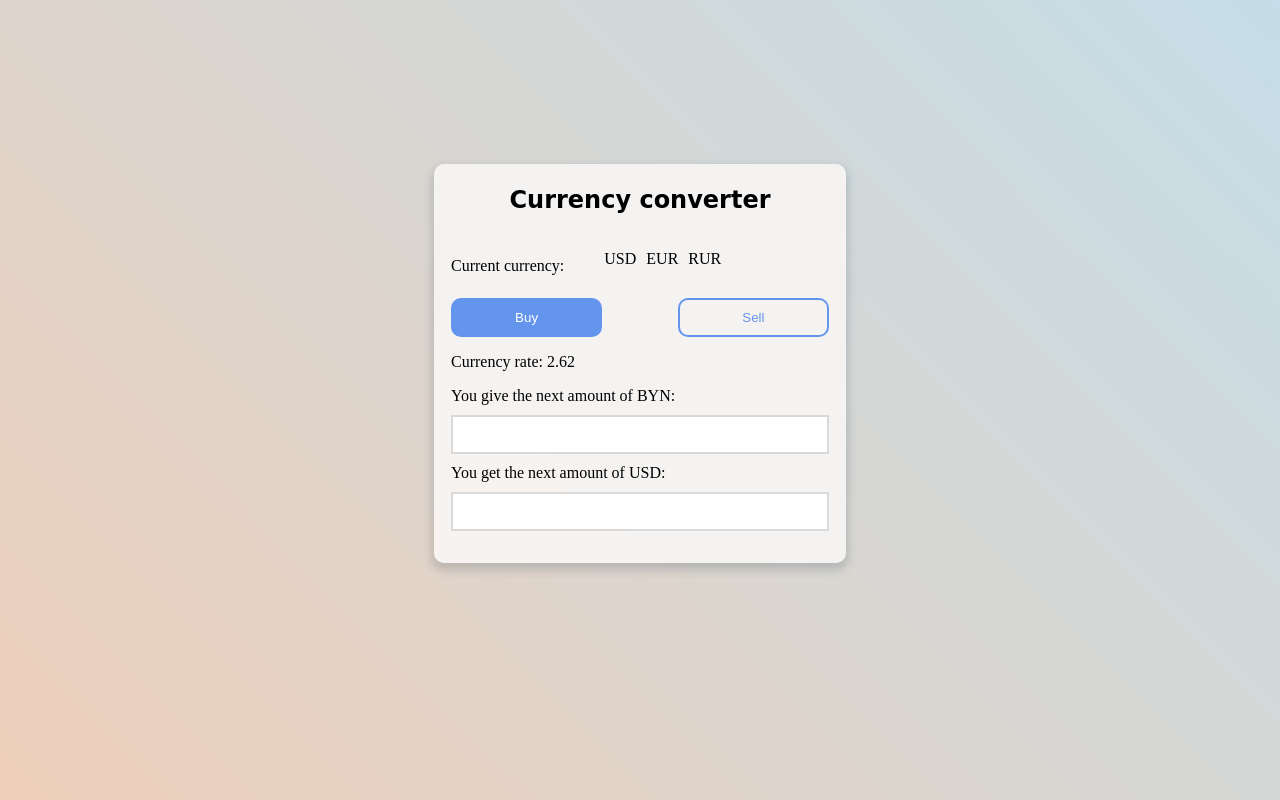
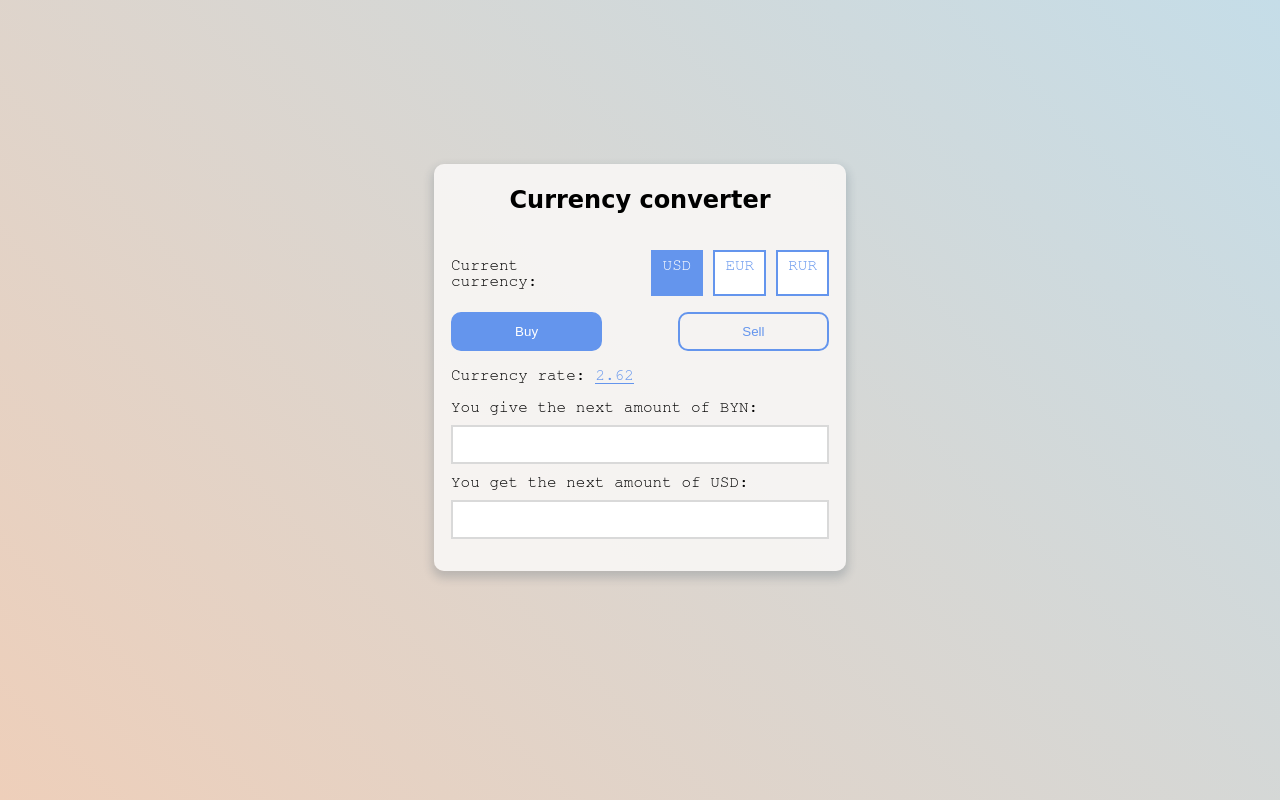
Before and after one commit to aivan3d66/currency-converter, a React (Create React App) app: page / in a window 1280 px wide. Built offline with nearby package versions, Linux system fonts and the light colour scheme.

Commit message:
add Currencies styles

```diff
--- a/src/components/CurrencyExchange/CurrencyExchange.tsx
+++ b/src/components/CurrencyExchange/CurrencyExchange.tsx
@@ -16,6 +16,7 @@ type CurrencyExchangePropsType = {
 const Currency = styled.div`
   margin: 100px 0 0 0;
   padding: 0 15px;
+  font-family: FreeMono, monospace;
   border: 2px solid transparent;
   border-radius: 10px;
   background-color: rgba(249, 247, 246, 0.9);
@@ -33,12 +34,13 @@ const Currency = styled.div`
 
   li {
     display: inline-block;
-    margin-right: 10px;
+    margin-left: 10px;
     cursor: pointer;
   }
 `;
 const CurrencyNames = styled.div`
   display: flex;
+  justify-content: space-between;
 
   p {
     padding: 7px 0;
@@ -69,6 +71,12 @@ const CeButton = styled.button`
     background-color: cornflowerblue;
   }
 `;
+const Currencies = styled.li`
+  padding: 5px 10px;
+  color: cornflowerblue;
+  border: 2px solid rgba(100, 149, 237, 100);
+  transition: 0.3s;
+`;
 const Fields = styled.div`
   display: block;
   margin-bottom: 20px;
@@ -90,6 +98,12 @@ const Fields = styled.div`
       border: 2px solid transparent;
       border-bottom: 2px solid rgba(100, 149, 237, 100);
     }
+  }
+
+  span {
+    margin-left: 10px;
+    color: rgba(100, 149, 237, 100);
+    border-bottom: 1px solid rgba(100, 149, 237, 100);
   }
 `;
 
@@ -138,14 +152,17 @@ export const CurrencyExchange: React.FC<CurrencyExchangePropsType> = (props) =>
         <ul>
           {currenciesName.map((currency: string, index: number) => {
             return (
-              <li
+              <Currencies
                 key={`${index}-${currency}`}
-                className={`currencies ${currentCurrency === currency ? 'activeCurrency' : null}`}
+                style={{
+                  color: currentCurrency === currency ? 'white' : 'cornflowerblue',
+                  backgroundColor: currentCurrency === currency ? 'cornflowerblue' : 'white',
+                }}
                 onClick={changeCurrentCurrency}
                 data-currency={currency}
               >
                 {currency}
-              </li>
+              </Currencies>
             );
           })}
         </ul>
@@ -165,7 +182,11 @@ export const CurrencyExchange: React.FC<CurrencyExchangePropsType> = (props) =>
         </CeButton>
       </CurrencyAction>
       <Fields>
-        <p>Currency rate: {currencyRate}</p>
+        <p>Currency rate:
+          <span>
+            {currencyRate}
+          </span>
+        </p>
         {viewCurrency}
       </Fields>
     </Currency>
```
